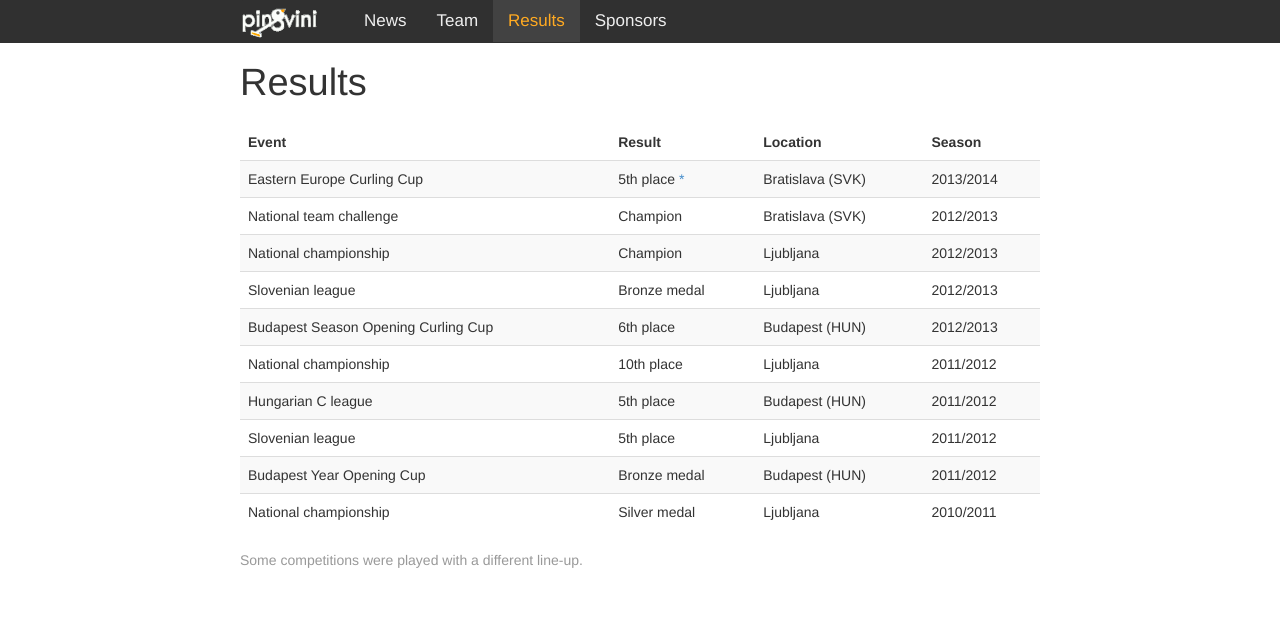
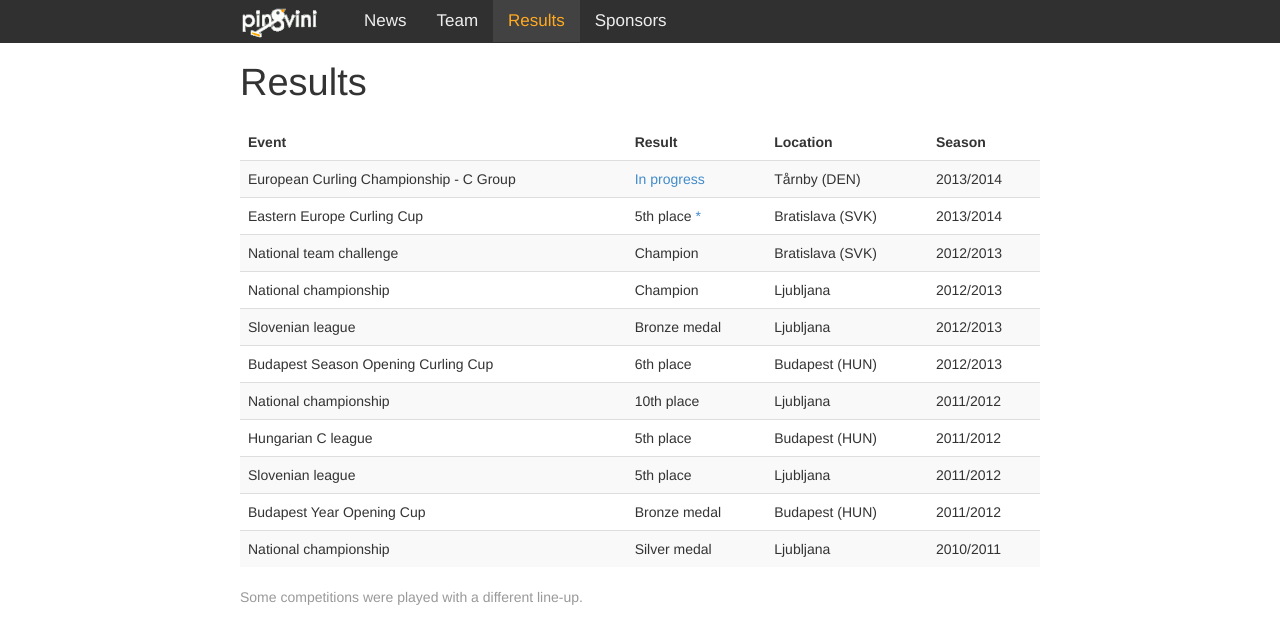
Before and after one commit to pingvini/pingvini.github.io, a Jekyll site: the page built from results/index.html, in a window 1280 px wide. Shown: the top 644 px of the page. Built offline with Jekyll 4.4.1, drawn with Linux system fonts in a browser that asks for light colours; Markdown is read by kramdown in place of the engine named in the settings; comment, search, counter and statistics services are not loaded.

Commit message:
Live score.

```diff
--- a/results/index.html
+++ b/results/index.html
@@ -16,6 +16,12 @@ weight: 30
     </tr>
   </thead>
   <tbody>
+    <tr>
+      <td>European Curling Championship - C Group</td>
+	  <td><a href="http://www.eccc-2013.com/live.html">In progress</a></td>
+      <td> Tårnby (DEN)</td>
+      <td>2013/2014</td>
+    </tr>
     <tr>
       <td>Eastern Europe Curling Cup</td>
 	  <td>5th place <a href="#" class="tooltip-default" data-toggle="tooltip" data-original-title="Combined result of all Slovenian teams (men, women, mixed)."> * </a></td>
```
